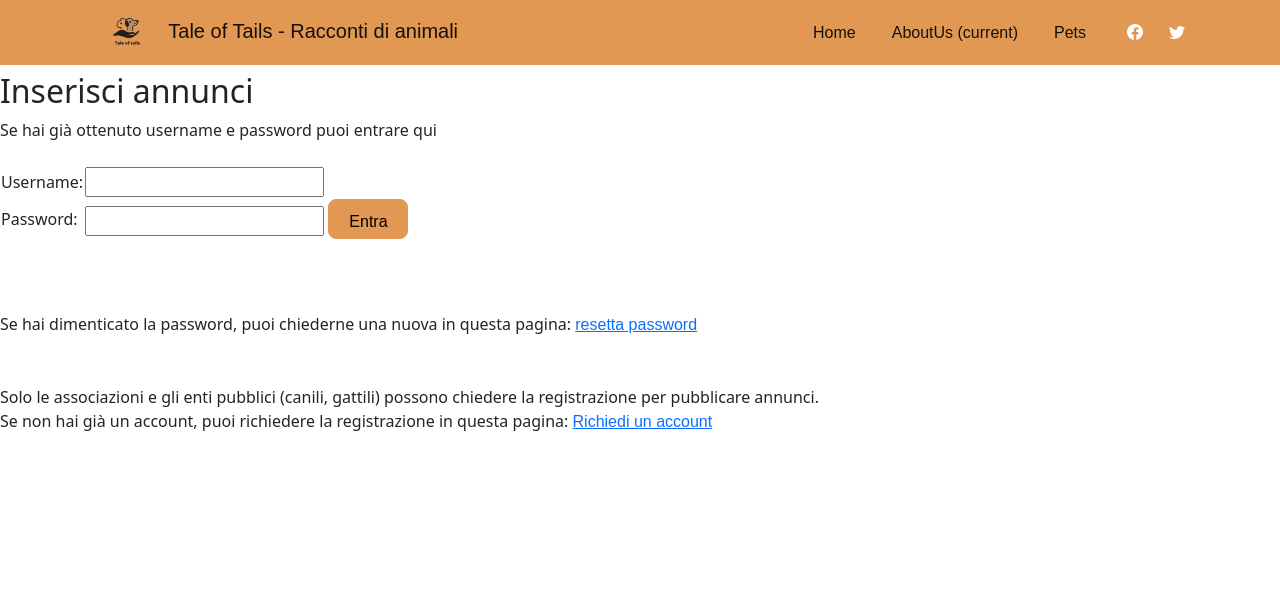
After one commit to iannicelli/LTW_SitoWeb, a PHP site: page /Iscrizione.html in a window 1280 px wide. The commit adds this page. Shown: the top 599 px of the page. Run offline with PHP 8.4, Linux system fonts and the light colour scheme; some web fonts are replaced.

Commit message:
Mannaggia a Chiara

```diff
--- /dev/null
+++ b/Iscrizione.html
@@ -0,0 +1,217 @@
+<!doctype html>
+<html lang="en">
+  <head>
+    <!-- Required meta tags -->
+    <meta charset="utf-8">
+    <meta name="viewport" content="width=device-width, initial-scale=1">
+
+    <!-- Bootstrap CSS -->
+    <link href="https://cdn.jsdelivr.net/npm/bootstrap@5.0.2/dist/css/bootstrap.min.css" rel="stylesheet" integrity="sha384-EVSTQN3/azprG1Anm3QDgpJLIm9Nao0Yz1ztcQTwFspd3yD65VohhpuuCOmLASjC" crossorigin="anonymous">
+    <link rel="stylesheet" type="text/css" href="style.css">
+
+    <title>Iscrizione</title>
+  </head>
+  <body style="height:600px">
+
+    <nav class="navbar fixed-top navbar-expand-md navbar-light" style="background-color: #E19853;">
+        <div class="container">
+            <a
+            class ="navbar-brand mb-0 h1"
+            href="./nav.html">
+            <img class = "d-inline-block" src ="SITO WEB (1).png" height="40" />
+            Tale of Tails - Racconti di animali
+            </a>
+            <button href="./nav.html" class="navbar-toggler"
+                type="button"
+                data-bs-toggle="collapse"
+                data-bs-target="#navbarNav"
+                aria-controls="navbarNav"
+                aria-expanded="false"
+                aria-label="Toggle navigation">
+                <span class="navbar-toggler-icon"></span>
+            </button>
+
+            <div class="collapse navbar-collapse justify-content-end" id="navbarNav">
+            <ul class="navbar-nav">
+                <li class="nav-item active">
+                    <a class="nav-link active" href="./nav.html"> <!-- disabled-->
+                        Home<span class="sr-only"></span></a>
+                    </a>
+                </li>
+                <li class="nav-item active" href="#" >
+                    <a href="./AboutUs.html" class="nav-link active">
+                        AboutUs
+                    </a>
+                </li>
+                <li class="nav-item active" href="#">
+                    <a href="./pets.html" class="nav-link active">
+                        Pets
+                    </a>
+                </li>
+
+                <a class="btn text-white" style="background-color: #E19853;" href="#!" role="button">
+                    <i class="fab fa-facebook-f">
+                        <svg xmlns="http://www.w3.org/2000/svg" width="16" height="16" fill="currentColor" class="bi bi-facebook" viewBox="0 0 16 16">
+                            <path d="M16 8.049c0-4.446-3.582-8.05-8-8.05C3.58 0-.002 3.603-.002 8.05c0 4.017 2.926 7.347 6.75 7.951v-5.625h-2.03V8.05H6.75V6.275c0-2.017 1.195-3.131 3.022-3.131.876 0 1.791.157 1.791.157v1.98h-1.009c-.993 0-1.303.621-1.303 1.258v1.51h2.218l-.354 2.326H9.25V16c3.824-.604 6.75-3.934 6.75-7.951z"/>
+                        </svg>
+                    </i>
+                </a>
+
+                <a class="btn text-white" style="background-color: #E19853;" href="#!" role="button">
+                    <i class="bi bi-twitter">
+                        <svg xmlns="http://www.w3.org/2000/svg" width="16" height="16" fill="currentColor" class="bi bi-twitter" viewBox="0 0 16 16">
+                            <path d="M5.026 15c6.038 0 9.341-5.003 9.341-9.334 0-.14 0-.282-.006-.422A6.685 6.685 0 0 0 16 3.542a6.658 6.658 0 0 1-1.889.518 3.301 3.301 0 0 0 1.447-1.817 6.533 6.533 0 0 1-2.087.793A3.286 3.286 0 0 0 7.875 6.03a9.325 9.325 0 0 1-6.767-3.429 3.289 3.289 0 0 0 1.018 4.382A3.323 3.323 0 0 1 .64 6.575v.045a3.288 3.288 0 0 0 2.632 3.218 3.203 3.203 0 0 1-.865.115 3.23 3.23 0 0 1-.614-.057 3.283 3.283 0 0 0 3.067 2.277A6.588 6.588 0 0 1 .78 13.58a6.32 6.32 0 0 1-.78-.045A9.344 9.344 0 0 0 5.026 15z"/>
+                          </svg>
+                    </i>
+                </a>
+
+
+
+            </ul>
+
+            </div>
+
+        </div>
+    </nav>
+
+
+    <!doctype html>
+<html lang="en">
+  <head>
+    <!-- Required meta tags -->
+    <meta charset="utf-8">
+    <meta name="viewport" content="width=device-width, initial-scale=1">
+
+    <!-- Bootstrap CSS -->
+    <link href="https://cdn.jsdelivr.net/npm/bootstrap@5.0.2/dist/css/bootstrap.min.css" rel="stylesheet" integrity="sha384-EVSTQN3/azprG1Anm3QDgpJLIm9Nao0Yz1ztcQTwFspd3yD65VohhpuuCOmLASjC" crossorigin="anonymous">
+    <link rel="stylesheet" type="text/css" href="style.css">
+
+    <title>Iscrizione</title>
+  </head>
+  <body style="height:2000px">
+
+    <nav class="navbar fixed-top navbar-expand-md navbar-light" style="background-color: #E19853;">
+        <div class="container">
+            <a
+            class ="navbar-brand mb-0 h1"
+            href="#">
+            <img class = "d-inline-block" src ="SITO WEB (1).png" height="40" />
+            Tale of Tails - Racconti di animali
+            </a>
+            <button class="navbar-toggler"
+                type="button"
+                data-bs-toggle="collapse"
+                data-bs-target="#navbarNav"
+                aria-controls="navbarNav"
+                aria-expanded="false"
+                aria-label="Toggle navigation">
+                <span class="navbar-toggler-icon"></span>
+            </button>
+
+            <div class="collapse navbar-collapse justify-content-end" id="navbarNav">
+            <ul class="navbar-nav">
+                <li class="nav-item active">
+                    <a class="nav-link active" href="./nav.html"> <!-- disabled-->
+                        Home<span class="sr-only"></span></a>
+                    </a>
+                </li>
+                <li class="nav-item active" href="#" >
+                    <a href="#" class="nav-link active">
+                        AboutUs (current)
+                    </a>
+                </li>
+                <li class="nav-item active" href="#">
+                    <a href="#" class="nav-link active">
+                        Pets
+                    </a>
+                </li>
+
+                <a class="btn text-white" style="background-color: #E19853;" href="#!" role="button">
+                    <i class="fab fa-facebook-f">
+                        <svg xmlns="http://www.w3.org/2000/svg" width="16" height="16" fill="currentColor" class="bi bi-facebook" viewBox="0 0 16 16">
+                            <path d="M16 8.049c0-4.446-3.582-8.05-8-8.05C3.58 0-.002 3.603-.002 8.05c0 4.017 2.926 7.347 6.75 7.951v-5.625h-2.03V8.05H6.75V6.275c0-2.017 1.195-3.131 3.022-3.131.876 0 1.791.157 1.791.157v1.98h-1.009c-.993 0-1.303.621-1.303 1.258v1.51h2.218l-.354 2.326H9.25V16c3.824-.604 6.75-3.934 6.75-7.951z"/>
+                        </svg>
+                    </i>
+                </a>
+
+                <a class="btn text-white" style="background-color: #E19853;" href="#!" role="button">
+                    <i class="bi bi-twitter">
+                        <svg xmlns="http://www.w3.org/2000/svg" width="16" height="16" fill="currentColor" class="bi bi-twitter" viewBox="0 0 16 16">
+                            <path d="M5.026 15c6.038 0 9.341-5.003 9.341-9.334 0-.14 0-.282-.006-.422A6.685 6.685 0 0 0 16 3.542a6.658 6.658 0 0 1-1.889.518 3.301 3.301 0 0 0 1.447-1.817 6.533 6.533 0 0 1-2.087.793A3.286 3.286 0 0 0 7.875 6.03a9.325 9.325 0 0 1-6.767-3.429 3.289 3.289 0 0 0 1.018 4.382A3.323 3.323 0 0 1 .64 6.575v.045a3.288 3.288 0 0 0 2.632 3.218 3.203 3.203 0 0 1-.865.115 3.23 3.23 0 0 1-.614-.057 3.283 3.283 0 0 0 3.067 2.277A6.588 6.588 0 0 1 .78 13.58a6.32 6.32 0 0 1-.78-.045A9.344 9.344 0 0 0 5.026 15z"/>
+                          </svg>
+                    </i>
+                </a>
+
+
+
+            </ul>
+
+            </div>
+
+        </div>
+    </nav>
+
+
+    <br>
+    <br>
+    <br>
+    <h2 class="title"> Inserisci annunci</h2>
+    Se hai già ottenuto username e password puoi entrare qui
+    <br/><br/>
+
+
+
+    <form method="post" action="/accounts/login/">
+        <input type='hidden' name='csrfmiddlewaretoken' value='r30rlp8KS9HWigAked5usnB0VAoSAM5D' />
+
+        <table>
+        <tr><td><label for="id_username">Username:</label></td><td><input id="id_username" maxlength="254" name="username" type="text" /></td></tr>
+        <tr><td><label for="id_password">Password:</label></td><td><input id="id_password" name="password" type="password" />
+        <button class="pulsante_entra" type="submit"> Entra </button>
+
+        </td></tr>
+        </table>
+
+        <input type="hidden" name="next" value="/admin/adozioni/scheda/add/" />
+
+    </form>
+
+    <br/><br/><br/>
+
+    Se hai dimenticato la password, puoi chiederne una nuova in questa pagina: <a href="/accounts/password_reset/">resetta password</a><br/><br/> <br/>
+    Solo le associazioni e gli enti pubblici (canili, gattili) possono chiedere la registrazione per pubblicare annunci</a>.
+<br/>
+    Se non hai gi&agrave; un account, puoi richiedere la registrazione in questa pagina: <a href="/richiesta_account/">Richiedi un account</a>
+
+		        <br class="clear" />
+
+		        <br class="clear" />
+
+		<!-- Column 1 end -->
+            </div>
+        </div>
+
+
+
+        <!-- CSS only -->
+        <link href="https://cdn.jsdelivr.net/npm/bootstrap@5.1.2/dist/css/bootstrap.min.css" rel="stylesheet" integrity="sha384-uWxY/CJNBR+1zjPWmfnSnVxwRheevXITnMqoEIeG1LJrdI0GlVs/9cVSyPYXdcSF" crossorigin="anonymous">
+
+        <!-- JavaScript Bundle with Popper -->
+
+        <script src="https://cdn.jsdelivr.net/npm/bootstrap@5.1.2/dist/js/bootstrap.bundle.min.js" integrity="sha384-kQtW33rZJAHjgefvhyyzcGF3C5TFyBQBA13V1RKPf4uH+bwyzQxZ6CmMZHmNBEfJ" crossorigin="anonymous"></script>
+
+  </body>
+</html>
+
+
+
+
+        <!-- CSS only -->
+        <link href="https://cdn.jsdelivr.net/npm/bootstrap@5.1.2/dist/css/bootstrap.min.css" rel="stylesheet" integrity="sha384-uWxY/CJNBR+1zjPWmfnSnVxwRheevXITnMqoEIeG1LJrdI0GlVs/9cVSyPYXdcSF" crossorigin="anonymous">
+
+        <!-- JavaScript Bundle with Popper -->
+
+        <script src="https://cdn.jsdelivr.net/npm/bootstrap@5.1.2/dist/js/bootstrap.bundle.min.js" integrity="sha384-kQtW33rZJAHjgefvhyyzcGF3C5TFyBQBA13V1RKPf4uH+bwyzQxZ6CmMZHmNBEfJ" crossorigin="anonymous"></script>
+
+  </body>
+</html>
--- a/nav.html
+++ b/nav.html
@@ -97,7 +97,11 @@
 
     <div style="text-align: center">  <img src="logo.png" style="width: 400px; height: 400px;"> </div>
 
+<<<<<<< HEAD
 
+=======
+
+>>>>>>> 000fc6d6a11c2136e6928e796bd3c7e167ca62cb
         <!-- CSS only -->
         <link href="https://cdn.jsdelivr.net/npm/bootstrap@5.1.2/dist/css/bootstrap.min.css" rel="stylesheet" integrity="sha384-uWxY/CJNBR+1zjPWmfnSnVxwRheevXITnMqoEIeG1LJrdI0GlVs/9cVSyPYXdcSF" crossorigin="anonymous">
 
--- a/style.css
+++ b/style.css
@@ -16,24 +16,29 @@
     justify-content: space-between;
     align-items: center;
     padding: 10px;
+    height: 65px;
 }
 nav ul {
     display: flex;
     list-style: none;
     margin: 0;
     padding: 0;
+
 }
 nav ul li {
     margin-right: 20px;
+
 }
 nav ul li:last-child {
     margin-right: 0;
+
 }
 nav a {
     color: #231f20;
     text-decoration: none;
     padding: 10px;
     transition: background-color 0.3s ease;
+
 }
 nav a:hover {
     background-color: #555;
@@ -50,4 +55,50 @@ nav a:hover {
 .centrato img {
     max-width: 2000%;
     max-height: 2000%;
+<<<<<<< Updated upstream
 }
+=======
+}
+
+/*------------------------------------------------ Follie di Chiara */
+.pulsante {
+    font-family: 'Arial';
+    src: url('/Lovelo/Lovelo/Commercial/TTF/Lovelo-Black.ttf') format('truetype');
+    outline: none;
+    cursor: pointer;
+    text-align: center;
+    text-decoration: none;
+    color: #000;
+    padding: 10px 20px;
+    border: solid 1px #E19854;
+    background: #E19853;
+    border-radius: 8px;
+    font-weight : bold ;
+    }
+
+.pulsante_entra {
+        font-family: 'Arial';
+        src: url('/Lovelo/Lovelo/Commercial/TTF/Lovelo-Black.ttf') format('truetype');
+        outline: none;
+        cursor: pointer;
+        text-align: center;
+        text-decoration: none;
+        color: #000;
+        padding: 10px 20px;
+        border: solid 1px #E19854;
+        background: #E19853;
+        border-radius: 8px;
+        height: 40px;
+        width: 80px;
+        }
+.pulsante:hover {
+        background-color: #e47e1f;
+       /* text-decoration: underline;*/
+        border-radius: 8px;
+    }
+.pulsante_entra:hover {
+        background-color: #e47e1f;
+       /* text-decoration: underline;*/
+        border-radius: 8px;
+    }
+>>>>>>> Stashed changes
```
Also changed, not shown: home_chatgpt.html (+208 -143 lines).
